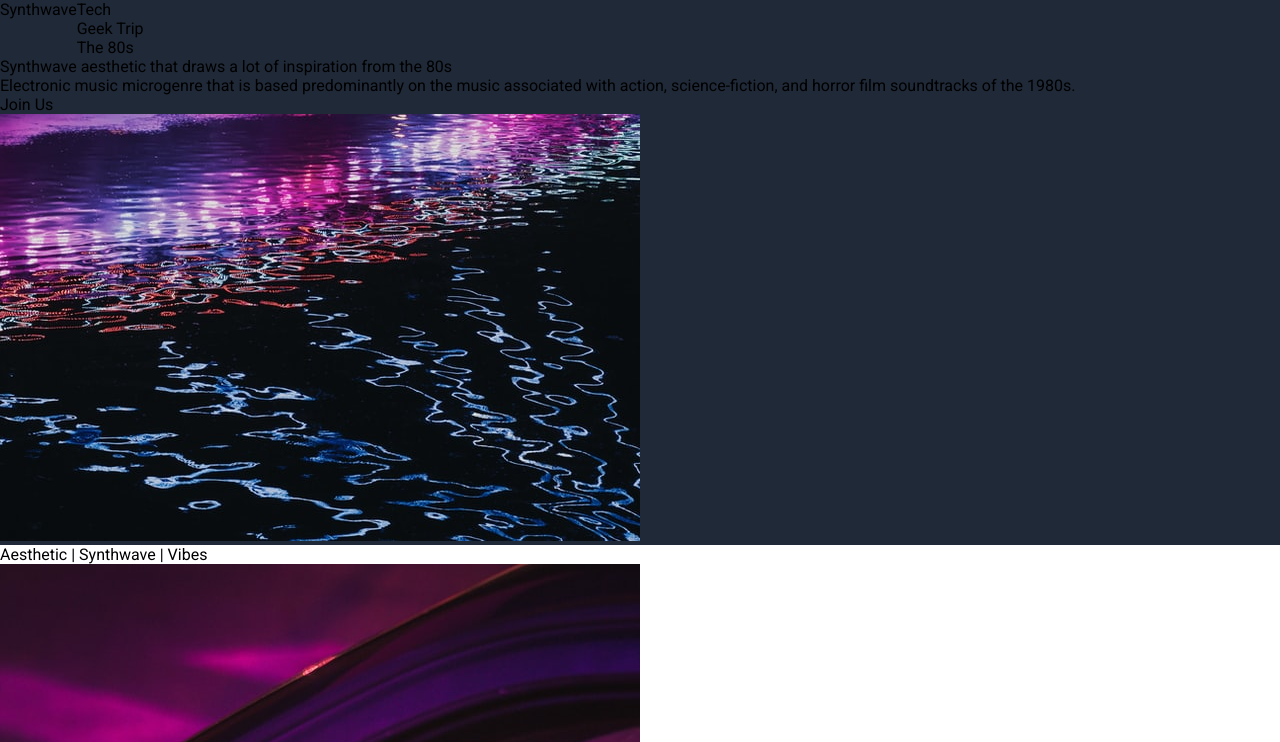
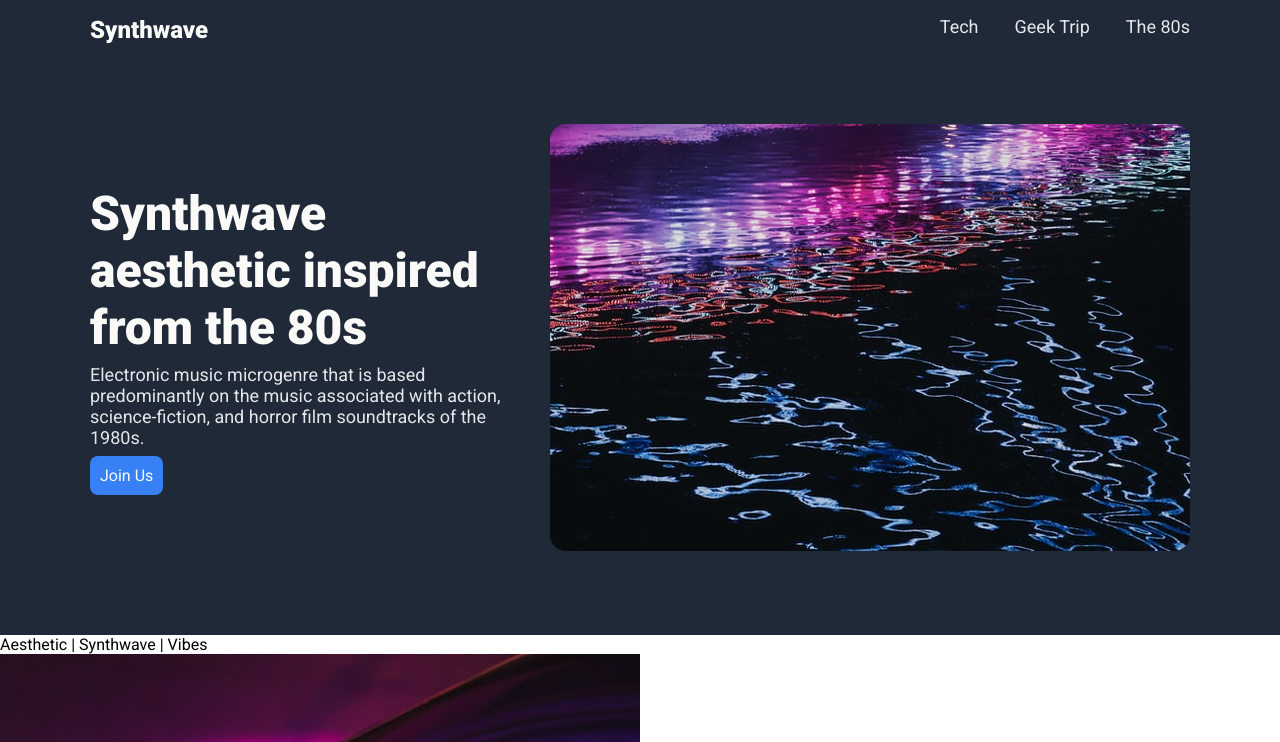
Before and after one commit to Elvis-LR/PROJECT-LANDING-PAGE_top, a plain HTML site: page index.html in a window 1280 px wide. Shown: the top 742 px of the page. Drawn offline with Linux system fonts and the light colour scheme.

Commit message:
add structure for header

```diff
--- a/index.html
+++ b/index.html
@@ -12,11 +12,12 @@
       href="https://fonts.googleapis.com/css2?family=Roboto:ital,wght@0,400;0,900;1,300&display=swap"
       rel="stylesheet"
     />
-    <link rel="stylesheet" href="./styles/styles.css">
+    <link rel="stylesheet" href="./styles/styles.css" />
   </head>
   <body>
     <!-- header -->
     <header>
+      <div class="container">
         <nav>
           <div class="logo">Synthwave</div>
           <div class="nav-links">
@@ -27,14 +28,13 @@
             </ul>
           </div>
         </nav>
+        <div class="main">
           <div class="main-intro">
-        <h1>
-          Synthwave aesthetic that draws a lot of inspiration from the 80s
-        </h1>
+            <h1>Synthwave aesthetic inspired from the 80s</h1>
             <p>
-          Electronic music microgenre that is based predominantly on the music
-          associated with action, science-fiction, and horror film soundtracks
-          of the 1980s.
+              Electronic music microgenre that is based predominantly on the
+              music associated with action, science-fiction, and horror film
+              soundtracks of the 1980s.
             </p>
             <button>Join Us</button>
           </div>
@@ -43,6 +43,8 @@
               src="./images/nadiia-ploshchenko-Bpls8Bs8tr8-unsplash.jpg"
               alt="https://unsplash.com/photos/Bpls8Bs8tr8?utm_source=unsplash&utm_medium=referral&utm_content=creditShareLink"
             />
+          </div>
+        </div>
       </div>
     </header>
 
--- a/styles/styles.css
+++ b/styles/styles.css
@@ -8,10 +8,13 @@ display: revert;
 *::after {
   box-sizing: border-box;
 }
-a, button {
+a,
+button {
   cursor: revert;
 }
-ol, ul, menu {
+ol,
+ul,
+menu {
   list-style: none;
 }
 img {
@@ -39,24 +42,76 @@ display: none;
   overflow-wrap: break-word;
   -webkit-line-break: after-white-space;
 }
-:where([draggable=
-true
-]) {
+:where([draggable="true"]) {
   -webkit-user-drag: element;
 }
 /**** R E S E T  end****/
 
-body{
-    font-family: 'Roboto', sans-serif;
+body {
+  font-family: "Roboto", sans-serif;
   font-weight: 400;
   /* regular 400, extrabold 900, light italic 300 */
 }
 
 /* HEADER */
 
-header{
+header {
   background-color: hsl(215, 28%, 17%);
+  color: hsl(90, 17%, 98%);
+  display: flex;
+  justify-content: center;
 }
-nav{
+.container{
+    max-width: 1100px;
+}
+.main{
+    display: flex;
+    gap: 3em;
+    margin: 5em 0em;
+    align-items: center;
+}
+
+/* NAV */
+
+nav {
+  display: flex;
+  margin-top: 1em;
+}
+.nav-links {
+  margin-left: auto;
+}
+.logo {
+  font-size: 24px;
+  font-weight: 700;
+}
+ul {
   display: flex;
 }
+li {
+  margin-left: 2em;
+  color: hsl(228, 11%, 91%);
+  font-size: 18px;
+}
+
+/* HERO */
+h1 {
+  font-size: 48px;
+  font-weight: 900;
+  margin: 8px 0px;
+}
+header p {
+  color: hsl(228, 11%, 91%);
+  font-size: 18px;
+}
+.main-img{
+    flex: 1 0 auto;
+}
+.main-img img{
+    border-radius: 1em;
+}
+header button{
+    padding: 10px;
+    background-color: hsl(217, 91%, 59%);
+    border-radius: 0.5em;
+    margin: 8px 0px;
+}
```
Lines whose indentation alone changed are shown as unchanged.
